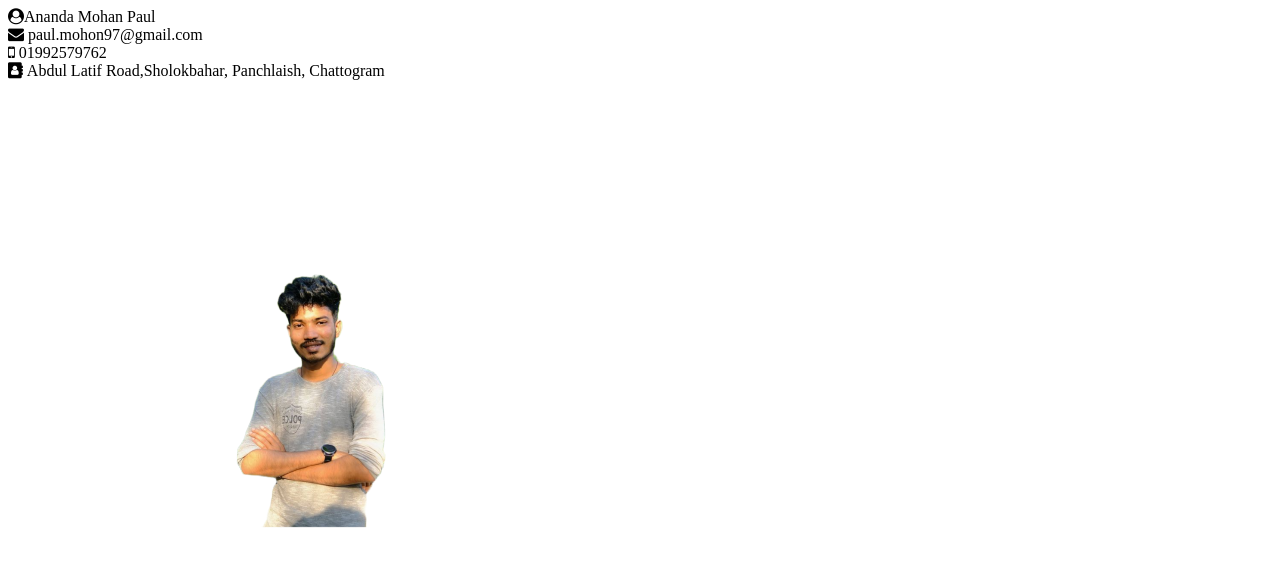
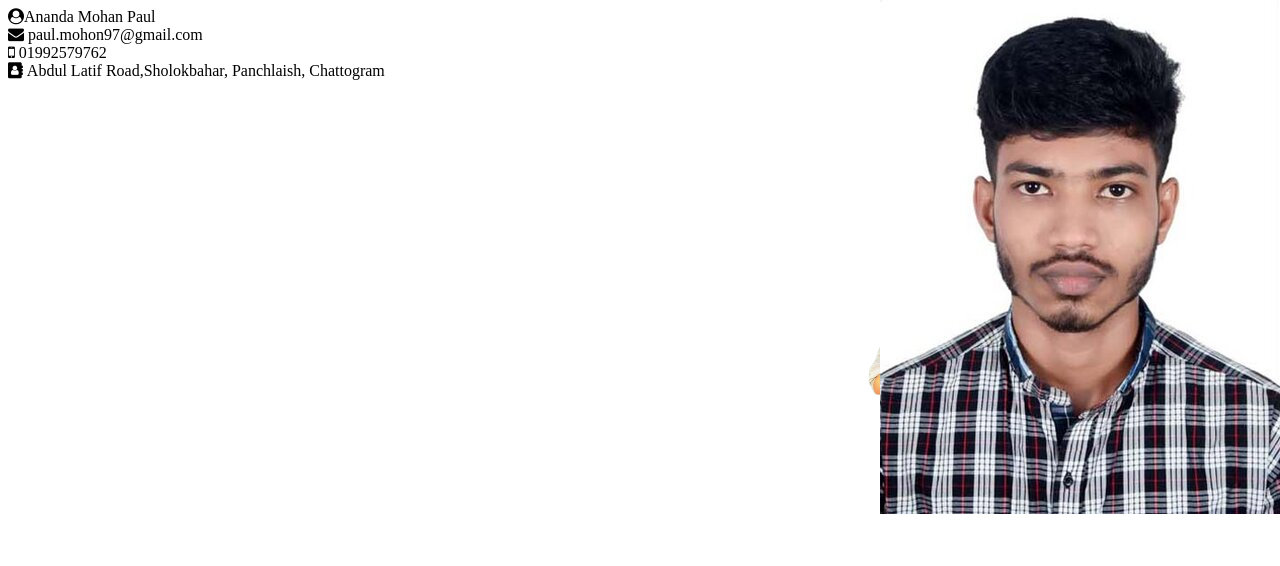
Before and after one commit to paulmohon97/First-Github-repo, a plain HTML site: page index.html in a window 1280 px wide. Drawn offline with Linux system fonts and the light colour scheme.

Commit message:
added image

```diff
--- a/index.html
+++ b/index.html
@@ -16,6 +16,7 @@
     <i class="fa fa-mobile"> 01992579762</i> <br>
     <i class="fa fa-address-book"> Abdul Latif Road,Sholokbahar, Panchlaish, Chattogram</i><br>
 <img src="photos/myPhoto.png" alt="">
+<img src="photos/Ananda.jpg" alt="">
 
 
 </body>
--- a/style.css
+++ b/style.css
@@ -0,0 +1,5 @@
+img{
+    position: absolute;
+    top: 0px;
+    right: 0px;
+ }
```
Also changed, not shown: photos/Ananda.jpg (added).
